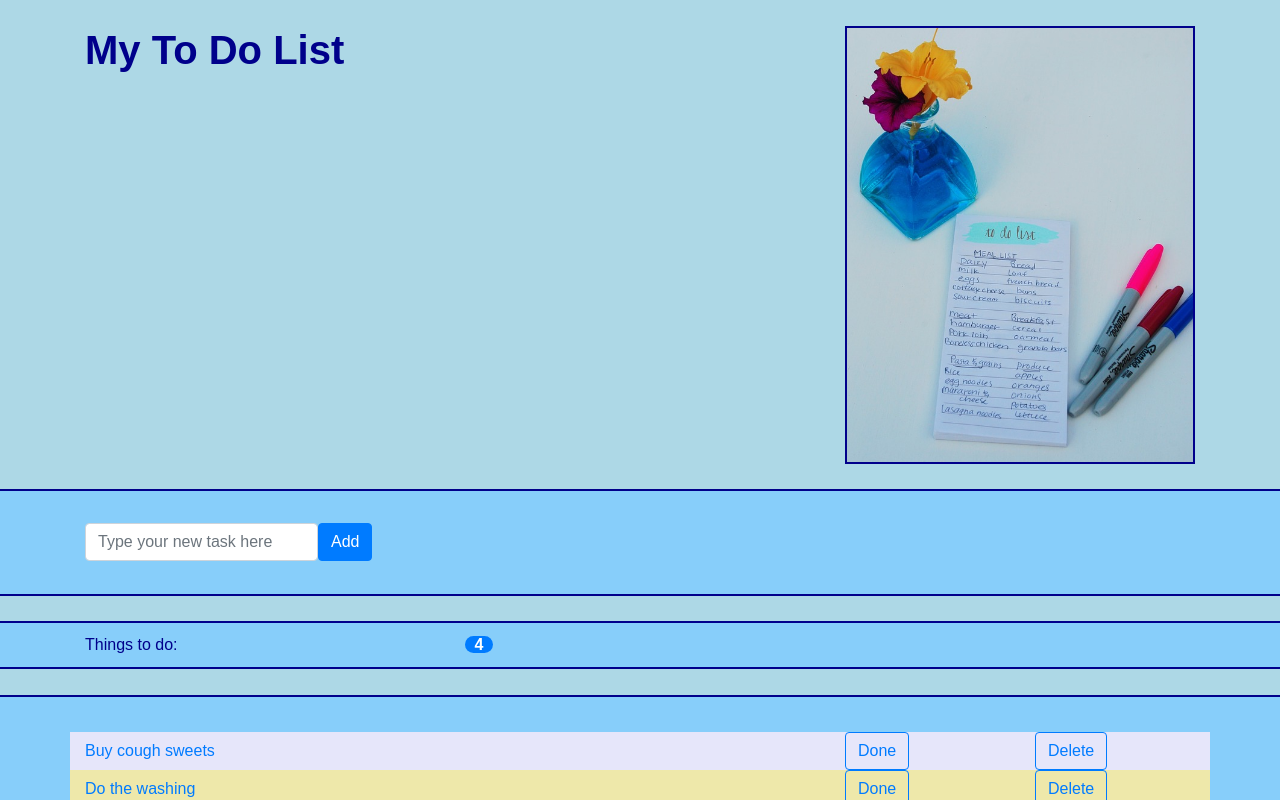
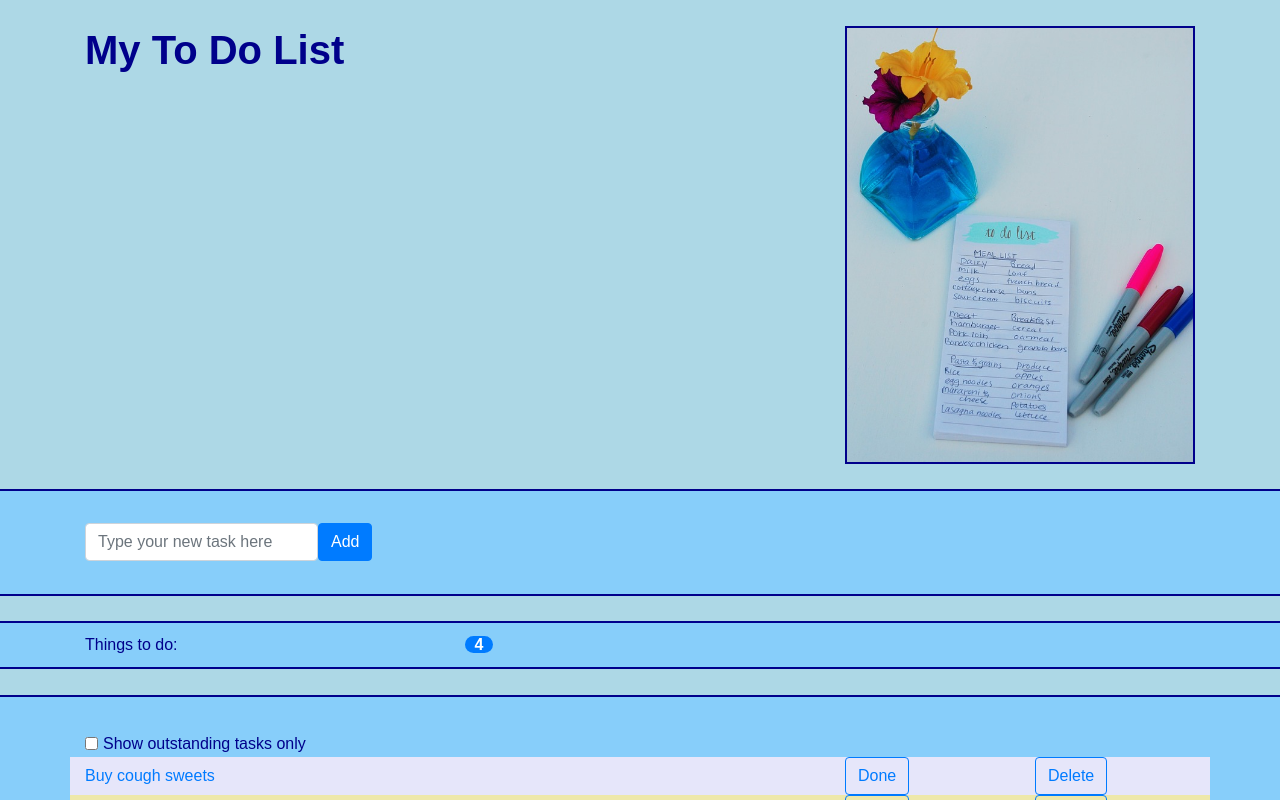
Before and after one commit to JCarter111/my-todo-app-frontend, a React app: page / in a window 1280 px wide. Shown: the top 800 px of the page. Built offline with nearby package versions, Linux system fonts and the light colour scheme.

Commit message:
updates following homework feedback - created ref to set focus on add items textbox, updated code for Delete/Mark complete, added unique ids to task items

```diff
--- a/package.json
+++ b/package.json
@@ -47,6 +47,7 @@
     "style-loader": "0.23.1",
     "terser-webpack-plugin": "1.2.2",
     "url-loader": "1.1.2",
+    "uuid": "^3.3.2",
     "webpack": "4.28.3",
     "webpack-dev-server": "3.1.14",
     "webpack-manifest-plugin": "2.0.4",
--- a/src/App.js
+++ b/src/App.js
@@ -5,6 +5,7 @@ import AddItem from './components/AddItem';
 import NumberTasks from './components/NumberTasks';
 import Footer from './components/Footer';
 import TaskList from './components/TaskList';
+import uuid from "uuid/v4";
 
 //<TaskList todoListItems = { this.todoListItems }/>
 // mimic database list within App to track
@@ -15,10 +16,10 @@ class App extends React.Component {
 
   state = {
     todoListItems: [
-    {todoItem: "Buy cough sweets", completed: false},
-    {todoItem: "Do the washing",completed: false},
-    {todoItem: "Online Shopping Order", completed: true},
-    {todoItem: "Buy Birthday present", completed: false},
+    {todoItem: "Buy cough sweets", completed: false, id:uuid()},
+    {todoItem: "Do the washing",completed: false, id:uuid()},
+    {todoItem: "Online Shopping Order", completed: true, id:uuid()},
+    {todoItem: "Buy Birthday present", completed: false, id:uuid()},
   ],
   }
 
@@ -27,27 +28,29 @@ class App extends React.Component {
     // add the new task (which will be a string) to the task list
     // Make a fresh copy of the tasks array with slice
     const newTasks = this.state.todoListItems.slice();
-    const todoListObject = {todoItem: newTask, completed: false};
+    const todoListObject = {todoItem: newTask, completed: false, id:uuid()};
     newTasks.push(todoListObject);
 
     // Always use setState to update any part of the state which needs to change
     this.setState({
       todoListItems: newTasks
     });
+    console.log(this.state.todoListItems);
   }
 
   // delete task
-  deleteTask = (taskToDeleteObject) => {
+  deleteTask = (idTaskToDelete) => {
     // delete an existing task from the task list
 
-    // Make a fresh copy of the tasks array with slice
-    const todoListCopy = this.state.todoListItems.slice();
-    const deleteObject = taskToDeleteObject;
+    // Note: Do not need a fresh copy of the todoListItems array
+    // here because filter makes its own copy of the array
 
     //filter the array copy to remove the existingTask
-    const newTaskList = todoListCopy.filter((taskObject) => {
+    const newTaskList = this.state.todoListItems.filter((taskObject) => {
       // return all values except the task to be deleted
-      return (taskObject !== deleteObject);
+      // use the unique id of the task to locate the task in
+      // the array of objects
+      return (taskObject.id !== idTaskToDelete);
     });
 
     // Always use setState to update any part of the state which needs to change
@@ -56,21 +59,22 @@ class App extends React.Component {
     });
   }
   // mark task completed
-  completedTask = (taskCompletedObject) => {
+  completedTask = (idCompletedObject) => {
     // delete an existing task from the task list
 
-    // Make a fresh copy of the tasks array with slice
-    const todoListCompleted = this.state.todoListItems.slice();
-    const completeTaskObject = taskCompletedObject;
+    // Note: do not need a copy of the array because
+    // map makes its own copy
 
     //change code here to update completed tasks
-    const newTaskList = todoListCompleted.map((taskObject) => {
+    const newTaskList = this.state.todoListItems.map((taskObject) => {
       // return all values without modification
       // except update the selected object to completed
-      if (taskObject !== completeTaskObject) {
+      // use unique id of the task object to locate the object
+      // in the array of tasks
+      if (taskObject.id !== idCompletedObject) {
           return taskObject
       } else {
-        return {todoItem: taskObject.todoItem,completed:true }
+        return {todoItem: taskObject.todoItem,completed:true, id: taskObject.id }
       }
     });
     // Always use setState to update any part of the state which needs to change
--- a/src/components/AddItem.js
+++ b/src/components/AddItem.js
@@ -7,6 +7,17 @@ class AddItem extends React.Component {
     state = {
         text: ''
     }
+
+    // create ref to manage focusing on the text input
+    // box textNewTask when adding a new task
+    constructor(props) {
+        super(props);
+        // create a ref to store the textInput DOM element
+        this.textInput = React.createRef();
+        this.addNewTaskClicked = this.addNewTaskClicked.bind(this);
+      }
+
+
     // handle input/removal of text in
     // input box, which has id = textNewTask
     textNewTaskChanged = (event) => {
@@ -33,7 +44,13 @@ class AddItem extends React.Component {
             });
             // set focus back to the input text box - textNewTask
             // in case further tasks need to be added
-            document.getElementById("textNewTask").focus()
+            // Explicitly focus the text input using the raw DOM API
+            // Note: we're accessing "current" to get the DOM node
+            this.textInput.current.focus();
+            // method above is better practice in React than
+            // interacting directly with the document HTML object
+            // as in commented code below
+            //document.getElementById("textNewTask").focus()
         }
     }
     render () {
@@ -53,7 +70,8 @@ class AddItem extends React.Component {
                                     id="textNewTask"
                                     type="text" name="addTask"
                                     value={this.state.text}
-                                    onChange={this.textNewTaskChanged}>
+                                    onChange={this.textNewTaskChanged}
+                                    ref={this.textInput}>
                                 </input>
                                 <label className = "sr-only"
                                     htmlFor="textNewTask">
@@ -62,7 +80,8 @@ class AddItem extends React.Component {
                                 <input id="addNewTask"
                                   className = "btn btn-primary"
                                     type="submit" value="Add"
-                                    onClick={this.addNewTaskClicked}>
+                                    onClick={this.addNewTaskClicked}
+                                    >
                                 </input>
                                 <label className = "sr-only"
                                     htmlFor="addNewTask">
--- a/src/components/RowItems.js
+++ b/src/components/RowItems.js
@@ -11,13 +11,13 @@ class RowItem extends React.Component {
 
     // completed button clicked
     doneTaskClicked = () => {
-        this.props.completedTask(this.props.tskObject)
+        this.props.completedTask(this.props.tskObject.id)
     }
     // delete button clicked
     deleteTaskClicked = () => {
      // ask user to confirm delete is required
      if (window.confirm("Are you sure you want to delete this task?")) {
-        this.props.deleteTask(this.props.tskObject);
+        this.props.deleteTask(this.props.tskObject.id);
 
      } else {
         // delete cancelled - take the focus off the delete button
@@ -34,12 +34,14 @@ class RowItem extends React.Component {
                 </div>
                 <div className = "col-md-2 firstCol">
                     {this.props.tskObject.completed ?
-                        <span className = "badge-pill badge-primary">
+                        <span className = "badge-pill badge-primary" id="completedFlag">
                                 completed
                         </span>
                         : null
                     }
-                <span className="sr-only">Whether task has been completed</span>
+                <span className="sr-only" htmlFor  = "completedFlag">
+                    Whether task has been completed
+                </span>
                 </div>
                 <div className="col-md-2 buttonCol">
                     {this.props.tskObject.completed ?
@@ -48,11 +50,11 @@ class RowItem extends React.Component {
                             disabled
                             value="Done"
                             onClick={this.doneTaskClicked}>
-                        </input>  :
+                        </input> :
                         <input className = "btn btn-outline-primary"
-                            id="doneTask" type="submit"
-                            value="Done"
-                            onClick={this.doneTaskClicked}>
+                        id="doneTask" type="submit"
+                        value="Done"
+                        onClick={this.doneTaskClicked}>
                         </input>
                     }
                     <label className = "sr-only" htmlFor="doneTask">
--- a/src/components/TaskList.js
+++ b/src/components/TaskList.js
@@ -2,16 +2,53 @@ import React from 'react';
 import RowItem from './RowItems';
 // apply TaskList stylesheet to TaskList section
 import './TaskList.css';
+//if (this.outstandingTasksOnly) {
+ //   const taskRowArray = this.props.ListfromParent.filter((taskObject) => {
+//        return taskObject.completed = false;
+//    })
+//} else {
+//    const taskRowArray = this.props.ListfromParent;
+//}
 
 // bringing in React Component
 // task list section
 //Note: use => notation in map function to prevent errors
 class TaskList extends React.Component {
+    constructor(props) {
+        super(props)
+        this.state = {outstandingTasksOnly: false}
+        this.tasksFilterChanged = this.tasksFilterChanged.bind(this)
+    }
+
+
+    // handle input/removal of text in
+    // input box, which has id = textNewTask
+    tasksFilterChanged = (event) => {
+        this.setState({outstandingTasksOnly: !this.state.outstandingTasksOnly})
+
+    }
+
     render() {
         return (
             <div id="showOutstandingTasks" className = "standardDiv">
                 <div id="taskTable" className = "container">
-                    {this.props.listfromParent.map((taskObject, index) => {
+                    <div className="form-check form-check-inline">
+                        <input className="form-check-input"
+                            type="checkbox" id="outstandingTasksOnly"
+                            value="outstanding tasks"
+                            onClick = {(event) => this.tasksFilterChanged(event)}>
+                        </input>
+                        <label className="form-check-label"
+                            htmlFor="outstandingTasksOnly">Show outstanding tasks only
+                        </label>
+                    </div>
+                    {this.props.listfromParent.filter((taskObject) => {
+                        if (this.state.outstandingTasksOnly) {
+                            return taskObject.completed === false;
+                        } else {
+                            return taskObject;
+                        }
+                    }).map((taskObject, index) => {
                     return <RowItem
                     tskObject = {taskObject}
                     rowIndex = {index}
```
